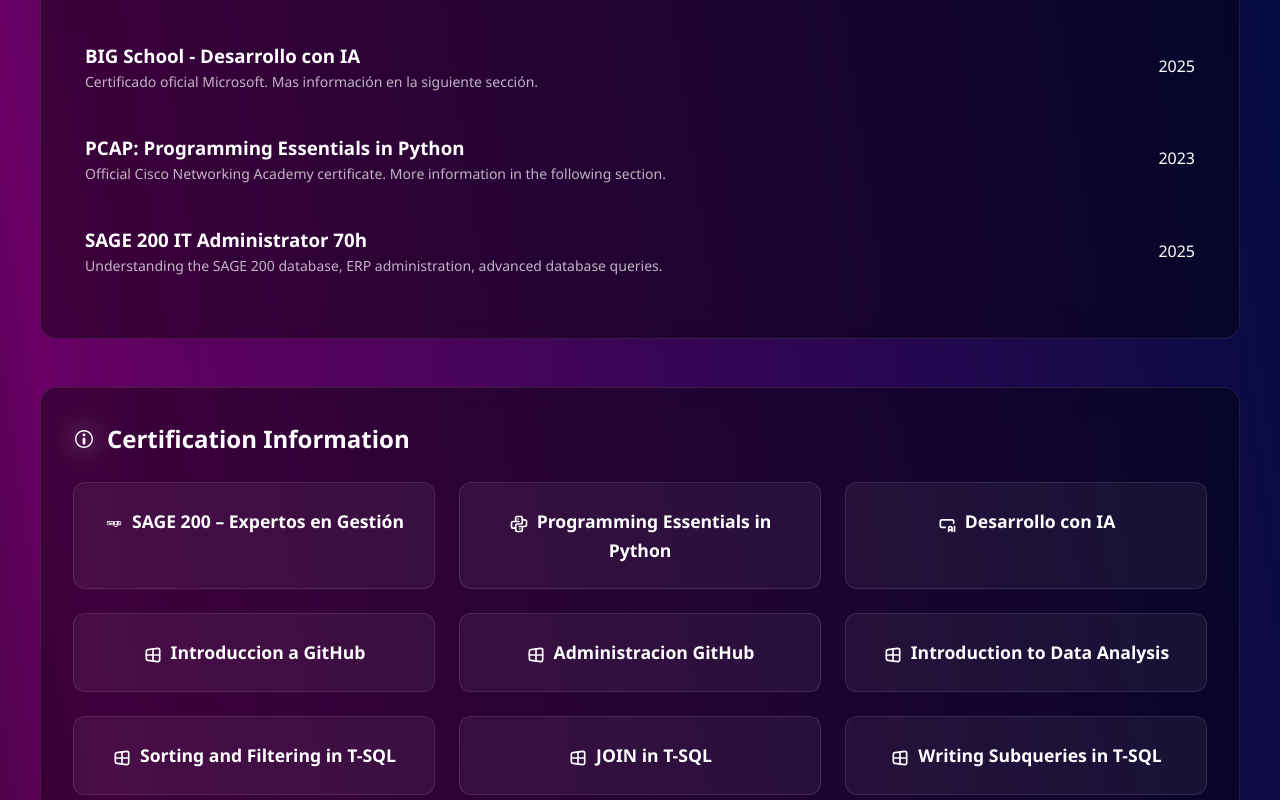
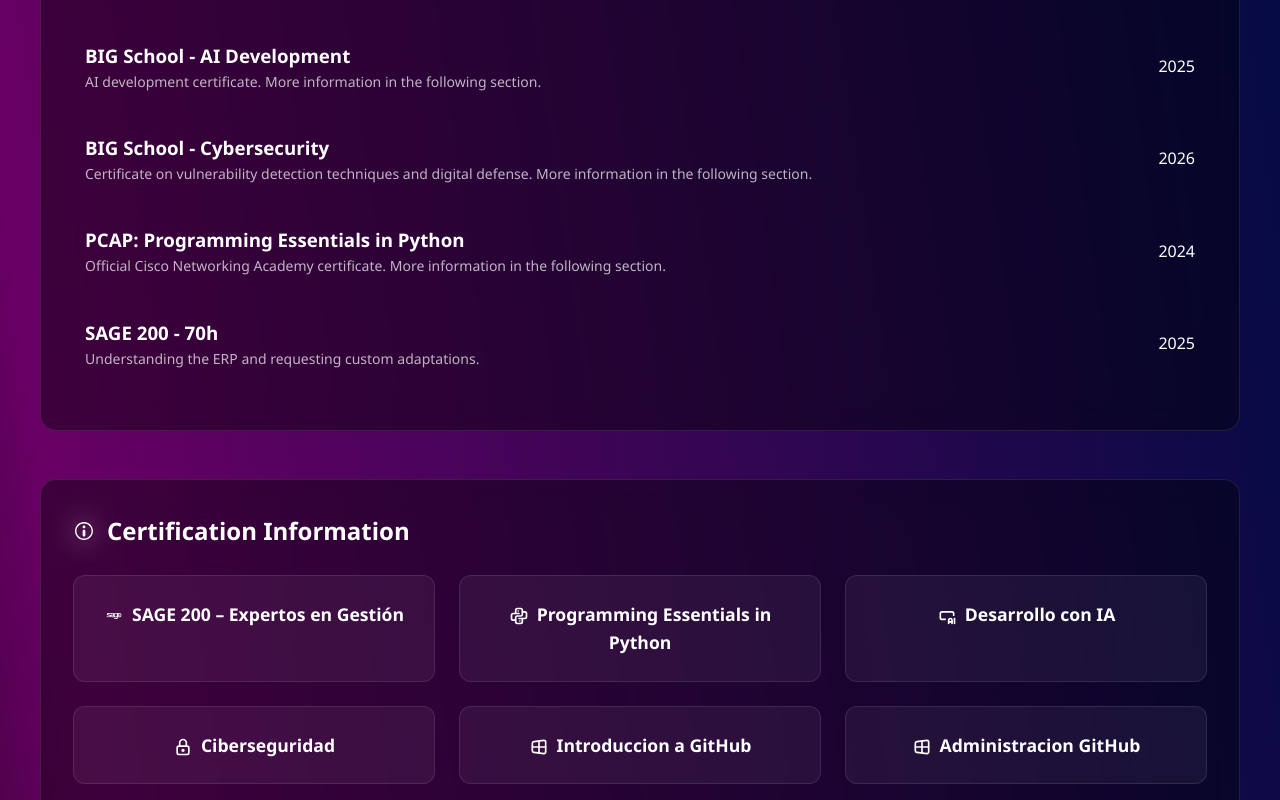
Before and after one commit to albatross5/Portfolio-Miki, a React (Vite) app: page / in a window 1280 px wide. Shown: the part 2560-3360 px from the top of the page. Built offline with nearby package versions, Linux system fonts and the light colour scheme.

Commit message:
Añadido certificado Ciber PinguinoDeMario

```diff
--- a/src/pages/Home/Home.jsx
+++ b/src/pages/Home/Home.jsx
@@ -97,6 +97,11 @@
             description: t("certificate_ia_description"),
             year: t("certificate_ia_year"),
         },
+        {   // CERTIFICADO BIG SCHOOL - Ciberseguridad
+            title: t("certificate_ciber"),
+            description: t("certificate_ciber_description"),
+            year: t("certificate_ciber_year"),
+        },
         {   // CERTIFICADO PCAP: PROGRAMMING ESSENTIALS IN PYTHON
             title: t("certificate_cisco"),
             description: t("certificate_cisco_description"),
@@ -125,6 +130,11 @@
             image: "/assets/ai.svg",
             text: t("certificate_ia_info"),
             pdf: "https://drive.google.com/file/d/1CenofL0VetnHL2ac-VWZ2CgMm0g0kCUk/view?usp=drive_link",
+        },
+        {   // INFORMACION CERTIFICADO BIG SCHOOL - Ciberseguridad
+            image: "/assets/lock.svg",
+            text: t("certificate_ciber_info"),
+            pdf: "https://drive.google.com/file/d/1A--wXTOz50feJ-h8vDAksqAYXHh4GwBH/view?usp=drive_link",
         },
         {   // INFORMACION CERTIFICADO INTRODUCCION A GITHUB
             image: "/assets/windows.svg",
--- a/src/translations/catalan.js
+++ b/src/translations/catalan.js
@@ -50,25 +50,41 @@
     experience_enterprise_4: "Highlands School Barcelona",
     experience_description_4: "Instal·lar i configurar programari bàsic i d'aplicació, xarxes locals cablejades, sense fils i connectades a xarxes públiques. Instal·lar, configurar i mantenir serveis multiusuari, aplicacions i dispositius compartits en un entorn de xarxa local. Muntar i configurar ordinadors i perifèrics. Resoldre incidències de tot tipus a nivell d'IT.",
 
-    //Certificacions
+    //Certificaciones
 
+    //Certificados
     certificate_title: "Certificacions",
     button_text: "Més informació",
 
     //Microsoft Learn
     certificate_microsoft: "Microsoft Learn",
-    certificate_microsoft_description: "Més informació a la següent secció.",
+    certificate_microsoft_description: "Més informació a la secció següent.",
     certificate_microsoft_year: "2025",
 
+    //IA
+    certificate_ia: "BIG School - Desenvolupament amb IA",
+    certificate_ia_description: "Certificat de desenvolupament amb intel·ligència artificial. Més informació a la secció següent.",
+    certificate_ia_year: "2025",
+
+    //Ciberseguridad
+    certificate_ciber: "BIG School - Ciberseguretat",
+    certificate_ciber_description: "Certificat sobre tècniques de detecció de vulnerabilitats i defensa digital. Més informació a la secció següent.",
+    certificate_ciber_year: "2026",
+
     //SAGE 200
-    certificate_sage: "SAGE 200 Administrador Informàtic 70h",
-    certificate_sage_description: "Entendre la BBDD de SAGE 200, administració de l'ERP, consultes avançades a la BBDD.",
+    certificate_sage: "SAGE 200 - 70h",
+    certificate_sage_description: "Entendre l'ERP i sol·licitar adaptacions.",
     certificate_sage_year: "2025",
+
+    //SAGE 200 1
+    certificate_sage_1: "SAGE University - 200ES – Sage 200 – Taller d’Experts en Gestió",
+    certificate_sage_1_description: "Administració de l’ERP, configuracions avançades, personalització de plantilles, informes i anàlisi.",
+    certificate_sage_1_year: "2025",
 
     //Cisco
     certificate_cisco: "PCAP: Programming Essentials in Python",
-    certificate_cisco_description: "Certificat oficial Cisco Networking Academy. Més informació a la següent secció.",
-    certificate_cisco_year: "2023",
+    certificate_cisco_description: "Certificat oficial de Cisco Networking Academy. Més informació a la secció següent.",
+    certificate_cisco_year: "2024",
 
     certificate_cisco_info: "Programming Essentials in Python",
     certification_title: "Informació de les Certificacions",
--- a/src/translations/english.js
+++ b/src/translations/english.js
@@ -49,24 +49,41 @@
     experience_enterprise_4: "Highlands School Barcelona",
     experience_description_4: "Installing and configuring basic and application software, wired and wireless local networks, and connections to public networks. Installing, configuring, and maintaining multi-user services, applications, and shared devices in a local network environment. Assembling and configuring computers and peripherals. Resolving all types of IT-related incidents.",
 
-    //Certifications
+   //Certificaciones
+
+    //Certificados
     certificate_title: "Certifications",
-    button_text: "More Information",
+    button_text: "More information",
 
     //Microsoft Learn
     certificate_microsoft: "Microsoft Learn",
     certificate_microsoft_description: "More information in the following section.",
     certificate_microsoft_year: "2025",
 
+    //IA
+    certificate_ia: "BIG School - AI Development",
+    certificate_ia_description: "AI development certificate. More information in the following section.",
+    certificate_ia_year: "2025",
+
+    //Ciberseguridad
+    certificate_ciber: "BIG School - Cybersecurity",
+    certificate_ciber_description: "Certificate on vulnerability detection techniques and digital defense. More information in the following section.",
+    certificate_ciber_year: "2026",
+
     //SAGE 200
-    certificate_sage: "SAGE 200 IT Administrator 70h",
-    certificate_sage_description: "Understanding the SAGE 200 database, ERP administration, advanced database queries.",
+    certificate_sage: "SAGE 200 - 70h",
+    certificate_sage_description: "Understanding the ERP and requesting custom adaptations.",
     certificate_sage_year: "2025",
+
+    //SAGE 200 1
+    certificate_sage_1: "SAGE University - 200ES – Sage 200 – Expert Management Workshop",
+    certificate_sage_1_description: "ERP administration, advanced configurations, template customization, reports and analysis.",
+    certificate_sage_1_year: "2025",
 
     //Cisco
     certificate_cisco: "PCAP: Programming Essentials in Python",
     certificate_cisco_description: "Official Cisco Networking Academy certificate. More information in the following section.",
-    certificate_cisco_year: "2023",
+    certificate_cisco_year: "2024",
 
     //Certifications INFO
     certificate_cisco_info: "Programming Essentials in Python",
--- a/src/translations/romanian.js
+++ b/src/translations/romanian.js
@@ -53,26 +53,41 @@
     experience_enterprise_4: "Highlands School Barcelona",
     experience_description_4: "Instalarea și configurarea software-ului de bază și de aplicație, rețele locale cablate, wireless și conectate la rețele publice. Instalarea, configurarea și menținerea serviciilor multi-utilizator, aplicațiilor și dispozitivelor partajate într-un mediu de rețea locală. Montarea și configurarea calculatoarelor și perifericelor. Rezolvarea incidentelor de toate tipurile la nivel IT.",
 
-    //Certificări
+    //Certificaciones
 
-    //Certificate
+    //Certificados
     certificate_title: "Certificări",
     button_text: "Mai multe informații",
 
     //Microsoft Learn
     certificate_microsoft: "Microsoft Learn",
-    certificate_microsoft_description: "Mai multe informații în următoarea secțiune.",
+    certificate_microsoft_description: "Mai multe informații în secțiunea următoare.",
     certificate_microsoft_year: "2025",
 
+    //IA
+    certificate_ia: "BIG School - Dezvoltare cu IA",
+    certificate_ia_description: "Certificat de dezvoltare cu inteligență artificială. Mai multe informații în secțiunea următoare.",
+    certificate_ia_year: "2025",
+
+    //Ciberseguridad
+    certificate_ciber: "BIG School - Securitate cibernetică",
+    certificate_ciber_description: "Certificat privind tehnicile de detectare a vulnerabilităților și apărarea digitală. Mai multe informații în secțiunea următoare.",
+    certificate_ciber_year: "2026",
+
     //SAGE 200
-    certificate_sage: "SAGE 200 Administrator IT 70h",
-    certificate_sage_description: "Înțelegerea bazei de date SAGE 200, administrarea ERP-ului, interogări avansate în baza de date.",
+    certificate_sage: "SAGE 200 - 70h",
+    certificate_sage_description: "Înțelegerea ERP-ului și solicitarea de adaptări personalizate.",
     certificate_sage_year: "2025",
 
+    //SAGE 200 1
+    certificate_sage_1: "SAGE University - 200ES – Sage 200 – Atelier de experți în management",
+    certificate_sage_1_description: "Administrarea ERP-ului, configurări avansate, personalizarea șabloanelor, rapoarte și analiză.",
+    certificate_sage_1_year: "2025",
+
     //Cisco
-    certificate_cisco: "PCAP: Programming Essentials în Python",
-    certificate_cisco_description: "Certificare oficială Cisco Networking Academy. Mai multe informații în următoarea secțiune.",
-    certificate_cisco_year: "2023",
+    certificate_cisco: "PCAP: Programming Essentials in Python",
+    certificate_cisco_description: "Certificat oficial Cisco Networking Academy. Mai multe informații în secțiunea următoare.",
+    certificate_cisco_year: "2024",
 
     //Certificări INFO
     certificate_cisco_info: "Programming Essentials în Python",
--- a/src/translations/spanish.js
+++ b/src/translations/spanish.js
@@ -64,8 +64,13 @@
 
     //IA
     certificate_ia: "BIG School - Desarrollo con IA",
-    certificate_ia_description: "Certificado oficial Microsoft. Mas información en la siguiente sección.",
+    certificate_ia_description: "Certificado desarrollo con IA. Mas información en la siguiente sección.",
     certificate_ia_year: "2025",
+
+    //Ciberseguridad
+    certificate_ciber: "BIG School - Ciberseguridad",
+    certificate_ciber_description: "Certificado Certificado sobre tecnicas de detección de vulnerabilidades y defensa digital. Mas información en la siguiente sección.",
+    certificate_ciber_year: "2026",
 
     //SAGE 200
     certificate_sage: "SAGE 200 - 70h",
@@ -87,6 +92,7 @@
     certificate_cisco_info: "Programming Essentials in Python",
     certification_title: "Informacion de Certificaciones",
     certificate_ia_info: "Desarrollo con IA",
+    certificate_ciber_info: "Ciberseguridad",
     certificate_github_info_1: "Introduccion a GitHub",
     certificate_github_info_2: "Administracion GitHub",
     certification_sql_1: "Introducción al análisis de datos",
```
Also changed, not shown: public/assets/lock.svg (added).
